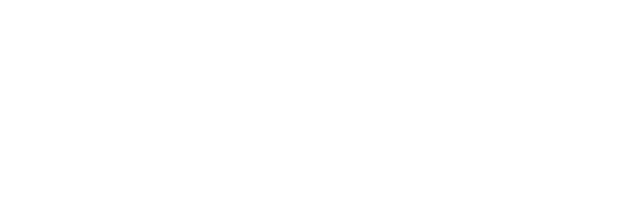
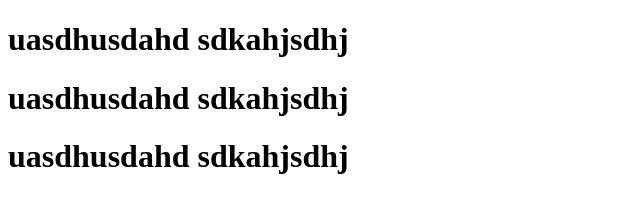
Before and after one commit to Gabriel-Viterbo/github-example1, a plain HTML site: page index.html in a window 1280 px wide. Shown: the whole page, without its empty margins (0-640 px from the left). Drawn offline with Linux system fonts and the light colour scheme.

Commit message:
Adicionei titulos h1

```diff
--- a/index.html
+++ b/index.html
@@ -6,6 +6,8 @@
     <title>Document</title>
 </head>
 <body>
-
+    <h1>uasdhusdahd sdkahjsdhj</h1>
+    <h1>uasdhusdahd sdkahjsdhj</h1>
+    <h1>uasdhusdahd sdkahjsdhj</h1>
 </body>
 </html>
```
